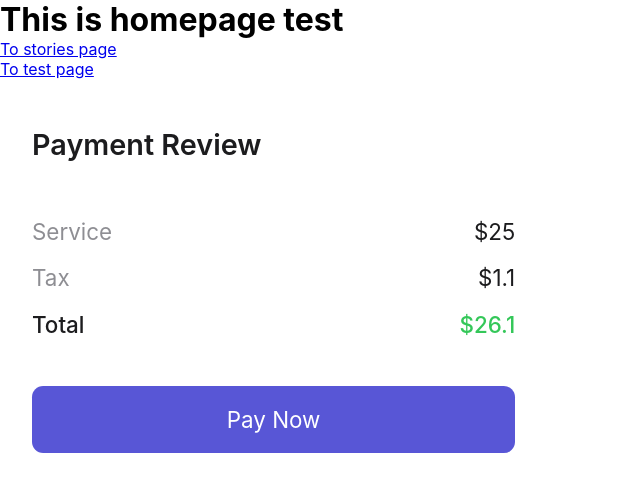
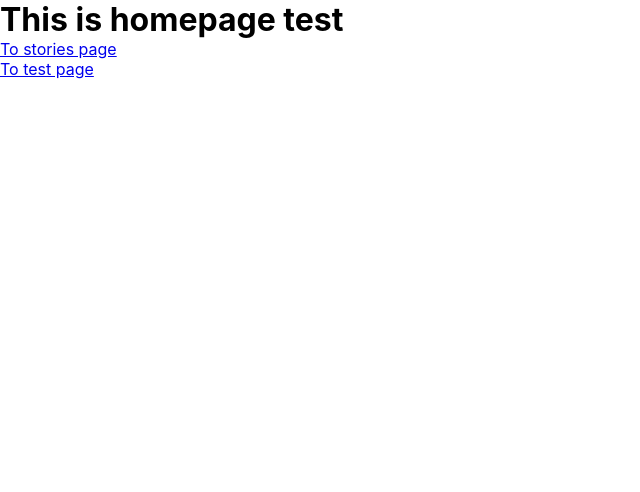
Before and after one commit to appwex/react-ui-components, a React (Create React App) app: page / in a window 1280 px wide. Shown: the top 492 px of the page, without its empty margins (0-640 px from the left). Built offline with nearby package versions, Linux system fonts and the light colour scheme.

Commit message:
payment component moved it into routes, App.jsx cleared from Payment import

```diff
--- a/src/App.jsx
+++ b/src/App.jsx
@@ -1,8 +1,7 @@
-import './App.css';
-import { Outlet } from 'react-router-dom';
-// import Header from './components/header/header';
+import './App.css'
+import { Outlet } from 'react-router-dom'
+// import Header from "./components/header/header";
 // import Footer from "./components/footer/footer";
-import Payment from './components/payment/payment';
 
 const App = () => {
   return (
@@ -12,13 +11,12 @@ const App = () => {
       </header> */}
       <main className="main">
         <Outlet />
-        <Payment />
       </main>
       {/* <footer>
         <Footer />
       </footer> */}
     </div>
-  );
-};
+  )
+}
 
-export default App;
+export default App
```
Also changed, not shown: src/routes/payment/payment.css (renamed from src/components/payment/payment.css), src/routes/payment/payment.jsx (renamed from src/components/payment/payment.jsx).
